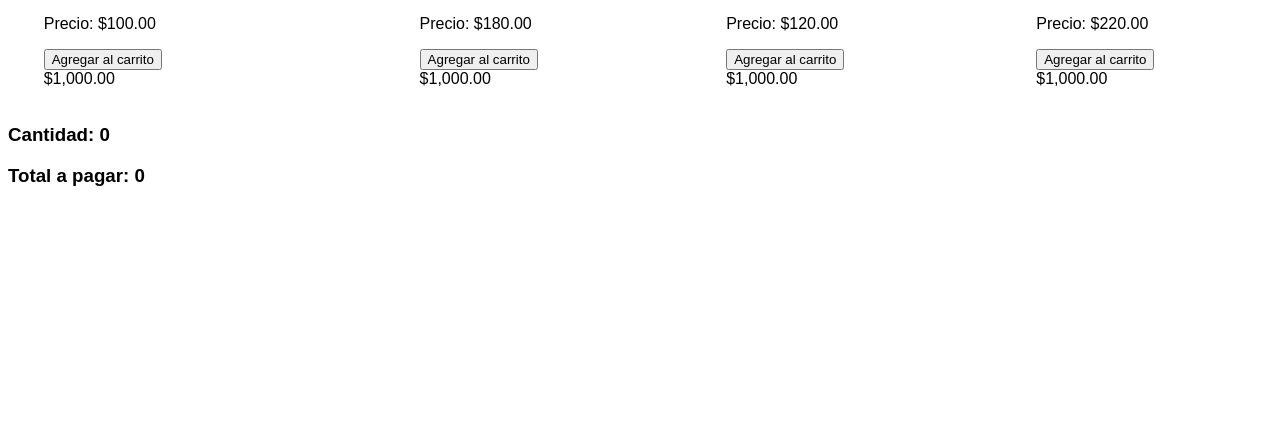
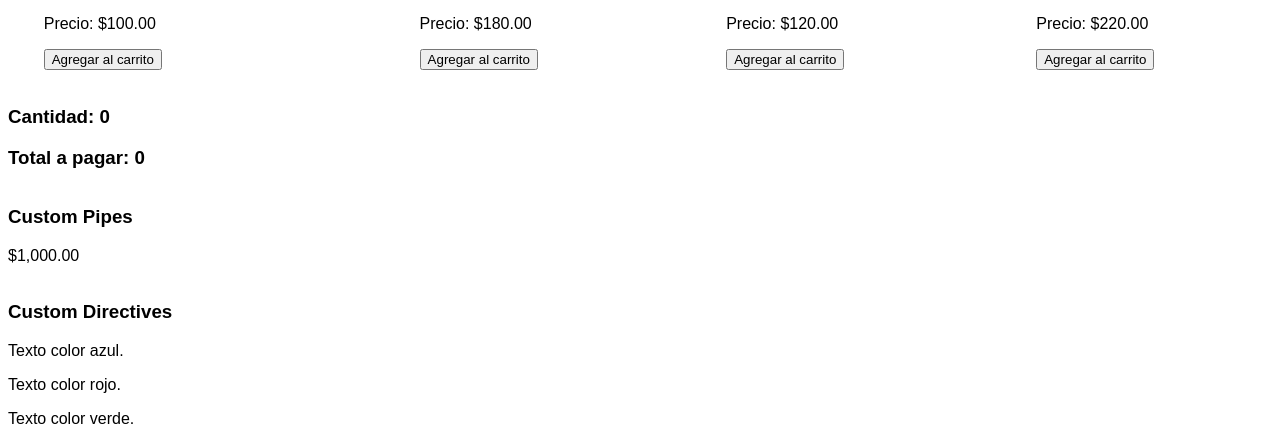
Before and after one commit to KevinFiorentino/angular-components-services, an Angular app: page / in a window 1280 px wide. Shown: the part 454-895 px from the top of the page. Before the commit the page ends 800 px from the top, so only its background shows below. Built offline with nearby package versions, Linux system fonts and the light colour scheme.

Commit message:
Ejemplo directiva

```diff
--- a/src/app/app.component.html
+++ b/src/app/app.component.html
@@ -2,3 +2,23 @@
 <app-nav-bar></app-nav-bar>
 
 <app-catalogo></app-catalogo>
+
+<br>
+
+<div>
+    <h3>Custom Pipes</h3>
+    {{ 1000 | customCurrency:'USD' }}
+</div>
+
+<br>
+
+<h3>Custom Directives</h3>
+<div>
+    <p appChangeColor [color]="'blue'">Texto color azul.</p>
+</div>
+<div>
+    <p appChangeColor [color]="'red'">Texto color rojo.</p>
+</div>
+<div>
+    <p appChangeColor [color]="'green'">Texto color verde.</p>
+</div>
--- a/src/app/app.module.ts
+++ b/src/app/app.module.ts
@@ -11,6 +11,7 @@ import { NavBarComponent } from './components/nav-bar/nav-bar.component';
 import { SideBarComponent } from './components/side-bar/side-bar.component';
 import { CustomCurrencyPipe } from './pipes/custom-currency.pipe';
 import { TestNamePipe } from './pipes/test-name.pipe';
+import { ChangeColorDirective } from './directives/change-color.directive';
 
 @NgModule({
   declarations: [
@@ -21,6 +22,7 @@ import { TestNamePipe } from './pipes/test-name.pipe';
     SideBarComponent,
     CustomCurrencyPipe,
     TestNamePipe,
+    ChangeColorDirective,
   ],
   imports: [
     BrowserModule,
--- a/src/app/components/producto/producto.component.html
+++ b/src/app/components/producto/producto.component.html
@@ -4,7 +4,3 @@
     <p>Precio: {{ producto.precio | customCurrency:'USD' }}</p>
     <button (click)="addToShoppingCart(producto)">Agregar al carrito</button>
 </div>
-
-<div>
-    {{ 1000 | customCurrency:'USD' }}
-</div>
--- /dev/null
+++ b/src/app/directives/change-color.directive.ts
@@ -0,0 +1,22 @@
+import { Directive, Input, ElementRef, HostListener } from '@angular/core';
+
+@Directive({
+  selector: '[appChangeColor]'
+})
+export class ChangeColorDirective {
+
+  @Input() color!: string;
+
+  @HostListener('mouseenter') onMouseEnter() {
+    this.element.nativeElement.style.color = this.color;
+  }
+
+  @HostListener('mouseleave') onMouseLeave() {
+    this.element.nativeElement.style.color = '';
+  }
+
+  constructor(
+    private element: ElementRef
+  ) { }
+
+}
```
Also changed, not shown: 1 other file (tests, documents, lock files or other folders).
